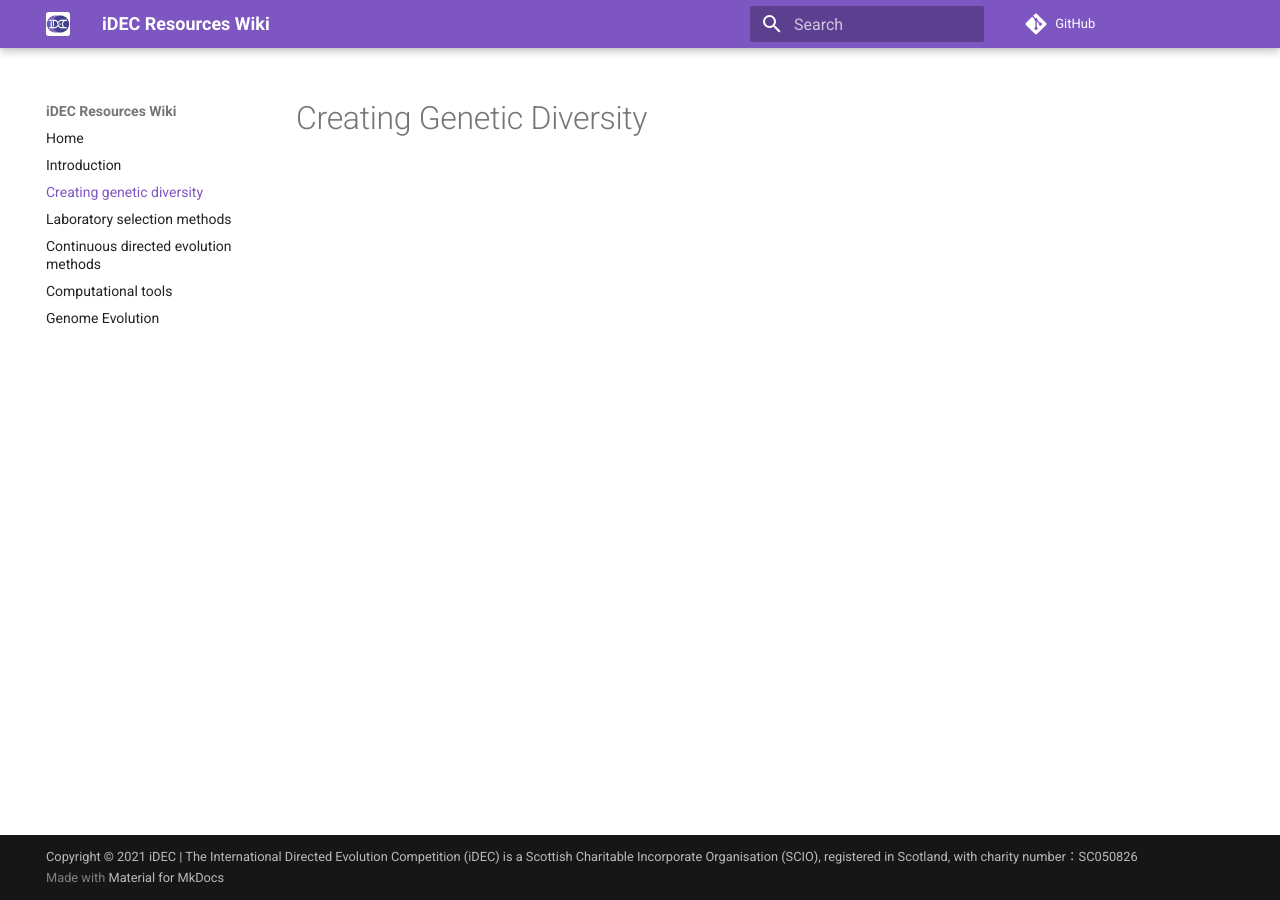
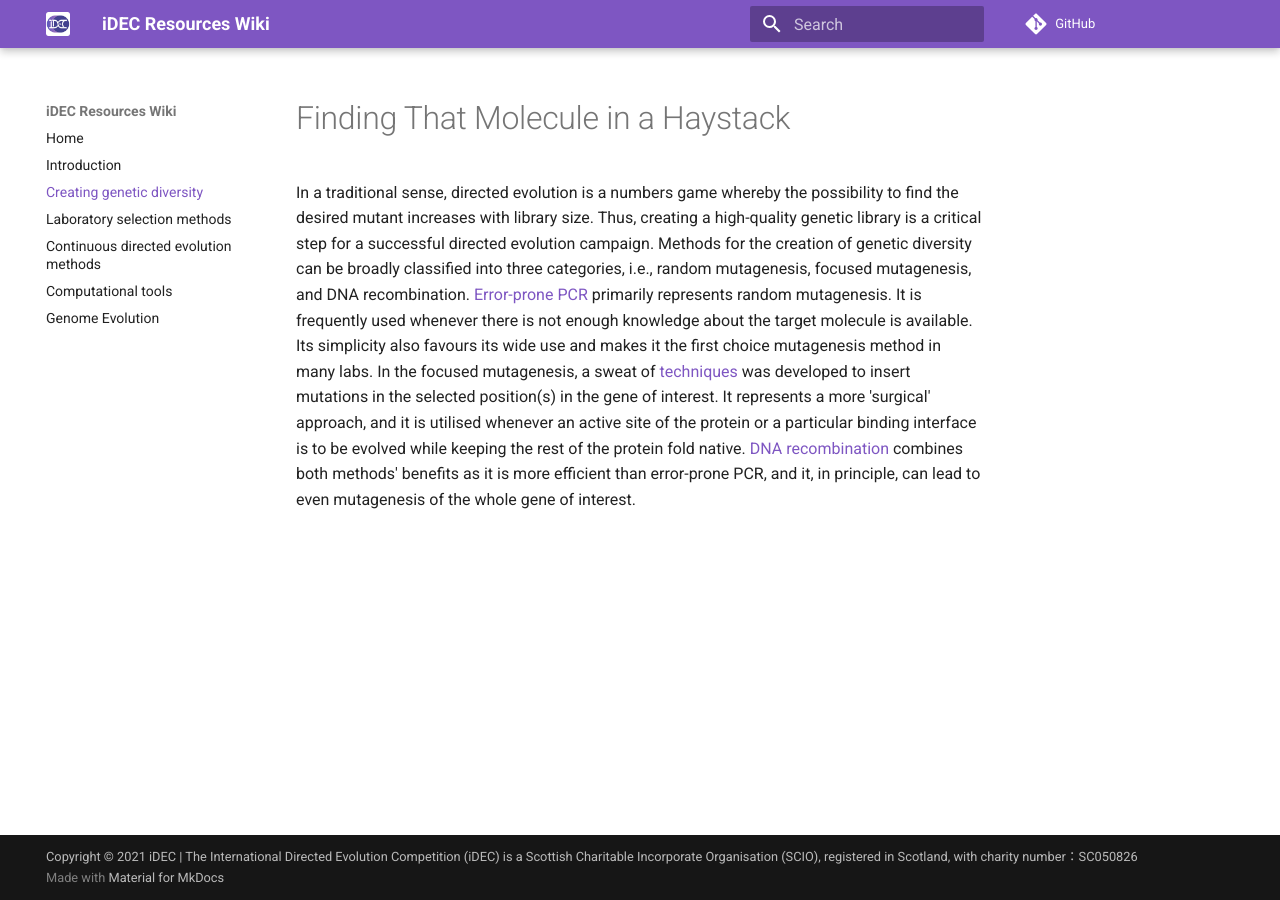
Before and after one commit to idechq/idec-wiki, an MkDocs documentation site: the page built from docs/genetic_diversity.md, in a window 1280 px wide. Built offline with MkDocs 1.6.1 and Material for MkDocs 9.7.7, drawn with Linux system fonts in a browser that asks for light colours; comment, search, counter and statistics services are not loaded.

Commit message:
added text

```diff
--- a/docs/genetic_diversity.md
+++ b/docs/genetic_diversity.md
@@ -1 +1,3 @@
-# Creating Genetic Diversity
+# Finding That Molecule in a Haystack
+
+In a traditional sense, directed evolution is a numbers game whereby the possibility to find the desired mutant increases with library size. Thus, creating a high-quality genetic library is a critical step for a successful directed evolution campaign. Methods for the creation of genetic diversity can be broadly classified into three categories, i.e., random mutagenesis, focused mutagenesis, and DNA recombination. [Error-prone PCR](epPCR.md) primarily represents random mutagenesis. It is frequently used whenever there is not enough knowledge about the target molecule is available. Its simplicity also favours its wide use and makes it the first choice mutagenesis method in many labs. In the focused mutagenesis, a sweat of [techniques](CCM.md) was developed to insert mutations in the selected position(s) in the gene of interest. It represents a more 'surgical' approach, and it is utilised whenever an active site of the protein or a particular binding interface is to be evolved while keeping the rest of the protein fold native. [DNA recombination](gene_shuttling.md) combines both methods' benefits as it is more efficient than error-prone PCR, and it, in principle, can lead to even mutagenesis of the whole gene of interest.
```
Also changed, not shown: 1 other file.
